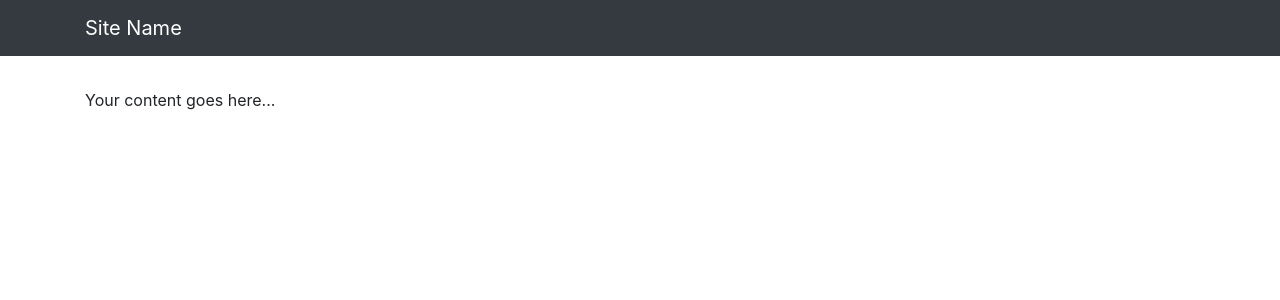
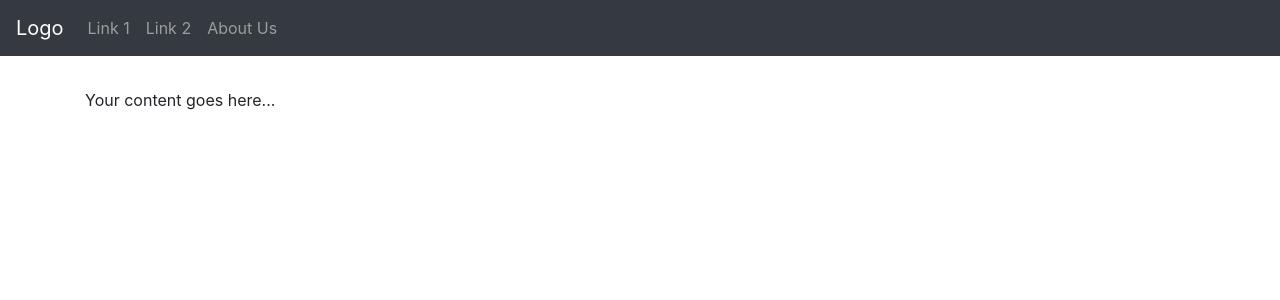
Before and after one commit to pce-akharat/flask-starter-template, a Flask app: page / in a window 1280 px wide. Shown: the top 300 px of the page. Run offline with Flask 2, Linux system fonts and the light colour scheme; some libraries are stand-ins or nearby versions.

Commit message:
Links updated

```diff
--- a/app.py
+++ b/app.py
@@ -3,8 +3,13 @@ from flask import Flask, url_for, render_template
 app = Flask(__name__)
 
 @app.route('/')
+@app.route('/home')
 def index():
     return render_template('index.html', title="Home")
 
+@app.route('/aboutus')
+def aboutus():
+    return render_template('aboutus.html', title="About Us")
+
 if __name__ == "__main__":
     app.run(debug=True)
--- a/templates/layout.html
+++ b/templates/layout.html
@@ -15,10 +15,22 @@
     {% endblock %}
 </head>
 <body>
-    <nav class="navbar navbar-dark bg-dark">
-        <div class="container">
-            <a class="navbar-brand" href="/">Site Name</a>
-        </div>
+    <nav class="navbar navbar-expand-sm bg-dark navbar-dark">
+        <!-- Brand/logo -->
+        <a class="navbar-brand" href="/">Logo</a>
+
+        <!-- Links -->
+        <ul class="navbar-nav">
+            <li class="nav-item">
+            <a class="nav-link" href="#">Link 1</a>
+            </li>
+            <li class="nav-item">
+            <a class="nav-link" href="#">Link 2</a>
+            </li>
+            <li class="nav-item">
+            <a class="nav-link" href="/aboutus">About Us</a>
+            </li>
+        </ul>
     </nav>
     <div class="container">
         <div id="content" style="margin-top:2em">
```
Also changed, not shown: templates/aboutus.html (added, +11 -0 lines).
